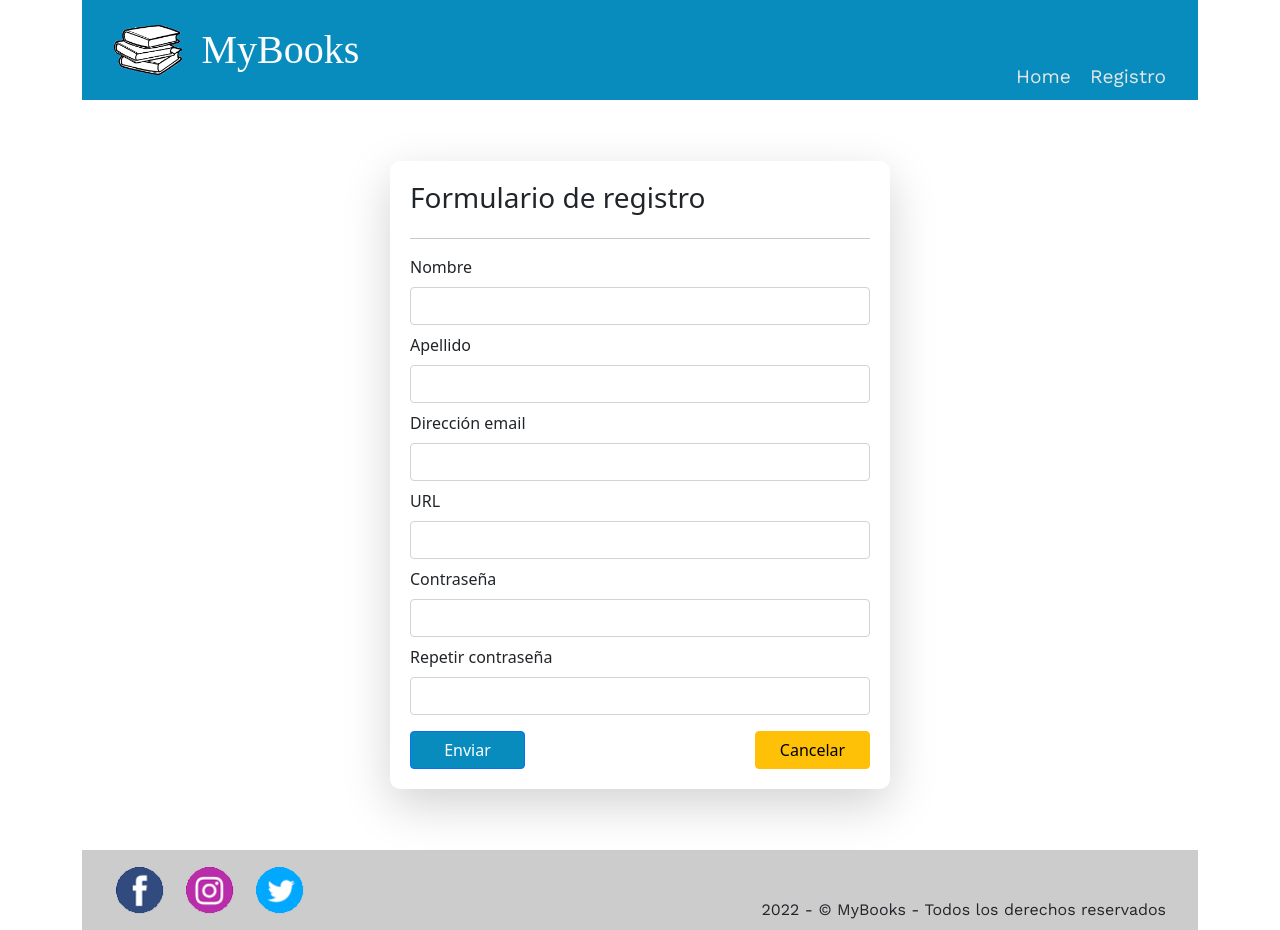
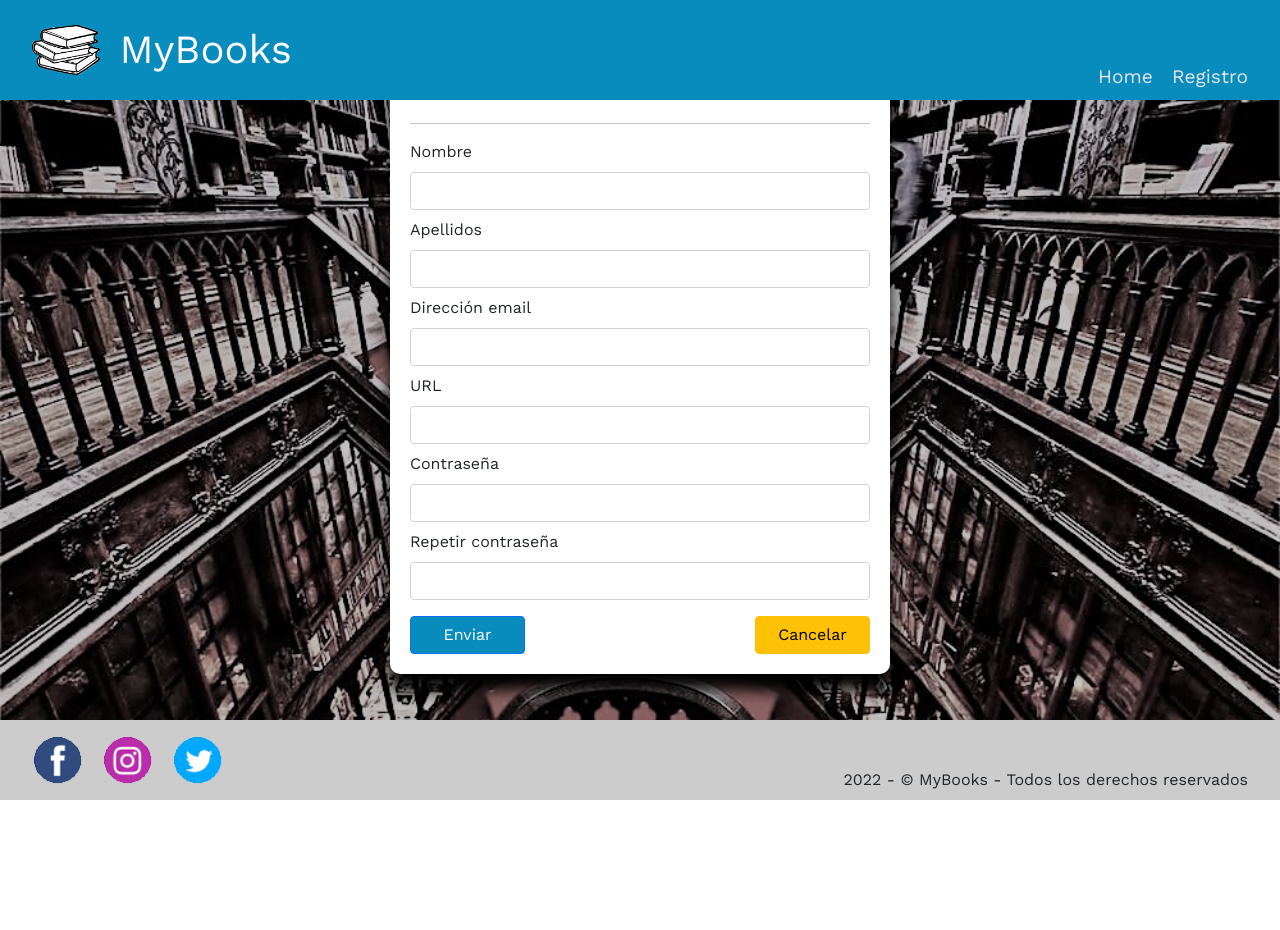
Before and after one commit to ajurado301/mybooks, an Angular app: page /registro in a window 1280 px wide. After the commit the page ends 800 px from the top, so only its background shows below. Built offline with nearby package versions, Linux system fonts and the light colour scheme; a web font is replaced by a local one.

Commit message:
Commit Módulo 6 - día 1

```diff
--- a/src/app/app-routing.module.ts
+++ b/src/app/app-routing.module.ts
@@ -4,8 +4,9 @@ import { HomeComponent } from './pages/home/home.component';
 import { RegistroComponent } from './pages/registro/registro.component';
 
 const routes: Routes = [
-  { path: '', component: HomeComponent },
-  { path: 'registro', component: RegistroComponent }
+  { path: 'home', component: HomeComponent },
+  { path: 'registro', component: RegistroComponent },
+  { path: '', redirectTo: 'home', pathMatch: 'full'}
 ];
 
 @NgModule({
--- a/src/app/app.component.html
+++ b/src/app/app.component.html
@@ -1,4 +1,4 @@
-<main class="container">
+<main class="container-fluid px-0">
 
     <app-header></app-header>
 
--- a/src/app/component/footer/footer.component.css
+++ b/src/app/component/footer/footer.component.css
@@ -1,7 +1,6 @@
 .pie {
     display: flex;
     align-items: center;
-    font-family: 'Work Sans', sans-serif;
     background-color: var(--secondary-bg-color);
     height: 80px;
     padding: 0 2rem;
--- a/src/app/component/formulario-registro/formulario-registro.component.css
+++ b/src/app/component/formulario-registro/formulario-registro.component.css
@@ -4,4 +4,10 @@
     width: 500px;
     border-radius: 10px;
     padding: 20px;
+    background-color: white;
+    box-shadow: 0 1rem 1rem black;
 }
+
+.registro-form h3{
+    text-align: center;
+}
--- a/src/app/component/formulario-registro/formulario-registro.component.html
+++ b/src/app/component/formulario-registro/formulario-registro.component.html
@@ -1,4 +1,4 @@
-<form class="registro-form shadow-lg">
+<form class="registro-form">
     <h3>Formulario de registro</h3>
     <hr>
     <div class="mb-2">
@@ -6,8 +6,8 @@
         <input type="text" class="form-control" id="reg-nombre">
     </div>
     <div class="mb-2">
-        <label for="reg-apellido" class="form-label">Apellido</label>
-        <input type="text" class="form-control" id="reg-apellido">
+        <label for="reg-apellidos" class="form-label">Apellidos</label>
+        <input type="text" class="form-control" id="reg-apellidos">
     </div>
     <div class="mb-2">
         <label for="reg-email" class="form-label">Dirección email</label>
--- a/src/app/component/header/header.component.css
+++ b/src/app/component/header/header.component.css
@@ -1,9 +1,11 @@
 .cabecera {
     display: flex;
     align-items: center;
+    position: fixed;
     font-family: 'Kings', cursive;
     background-color: var(--main-bg-color);
     color: var(--main-text-color);
+    width: 100vw;
     height: 100px;
     padding: .5rem 2rem;
 
@@ -24,7 +26,6 @@
 }
 
 .navegacion a {
-    font-family: 'Work Sans', sans-serif;
     text-decoration: none;
     font-size: 1.2rem;
     color: rgb(230, 230, 230);
--- a/src/app/component/header/header.component.html
+++ b/src/app/component/header/header.component.html
@@ -2,7 +2,7 @@
         <img class="imglogo" src="../../../assets/img/libros.png" alt="">
         <label class="textlogo">MyBooks</label>
         <nav class="navegacion align-self-end">
-            <a routerLink="/">Home</a>
+            <a routerLink="/home">Home</a>
             <a routerLink="/registro">Registro</a>
         </nav>
 </header>
--- a/src/app/pages/home/home.component.css
+++ b/src/app/pages/home/home.component.css
@@ -2,22 +2,16 @@
     display: flex;
     justify-content: center;
     align-items: center;
-    width: 100%;
-    height: 750px;
-    background-image: url('../../../assets/img/background.jpg');
-    background-size: cover;
-    background-repeat:no-repeat;background-image: url('../../../assets/img/background.jpg');
-    background-size: cover;
-    background-repeat:no-repeat;
+    width: 100vw;
+    height: calc(100vh - 80px);
     color: var(--main-text-color);
 }
 
 .informacion {
-    font-family: 'Work Sans', sans-serif;
     background-color: var(--main-bg-color-t);
     padding: 20px;
     border-radius: 25px;
-    width: 50%;
+    width: 30%;
     height: auto;
     text-align: center;
 }
--- a/src/app/pages/registro/registro.component.css
+++ b/src/app/pages/registro/registro.component.css
@@ -2,6 +2,6 @@
     display: flex;
     justify-content: center;
     align-items: center;
-    width: 100%;
-    height: 750px;
+    width: 100vw;
+    height: calc(100vh - 80px);
 }
--- a/src/index.html
+++ b/src/index.html
@@ -9,7 +9,7 @@
   <link rel="icon" type="image/x-icon" href="favicon.ico">
   <link rel="stylesheet" href="./styles.css">
   <link href="https://cdn.jsdelivr.net/npm/bootstrap@5.1.3/dist/css/bootstrap.min.css" rel="stylesheet"
-    integrity="sha384-1BmE4kWBq78iYhFldvKuhfTAU6auU8tT94WrHftjDbrCEXSU1oBoqyl2QvZ6jIW3" crossorigin="anonymous">
+  integrity="sha384-1BmE4kWBq78iYhFldvKuhfTAU6auU8tT94WrHftjDbrCEXSU1oBoqyl2QvZ6jIW3" crossorigin="anonymous">
 </head>
 
 <body>
--- a/src/styles.css
+++ b/src/styles.css
@@ -17,6 +17,7 @@ font-family: 'Work Sans', sans-serif; */
     margin: 0;
     padding: 0;
     box-sizing: border-box;
+    font-family: 'Work Sans', sans-serif;
 }
 
 /* Modificación estilos Bootstrap */
@@ -28,3 +29,9 @@ font-family: 'Work Sans', sans-serif; */
 .btn-primary:hover {
     background-color: var(--main-bg-color-dark);
 }
+
+.container-fluid {
+    background-image: url('./assets/img/background.jpg');
+    background-size: cover;
+    background-repeat:no-repeat;
+}
```
